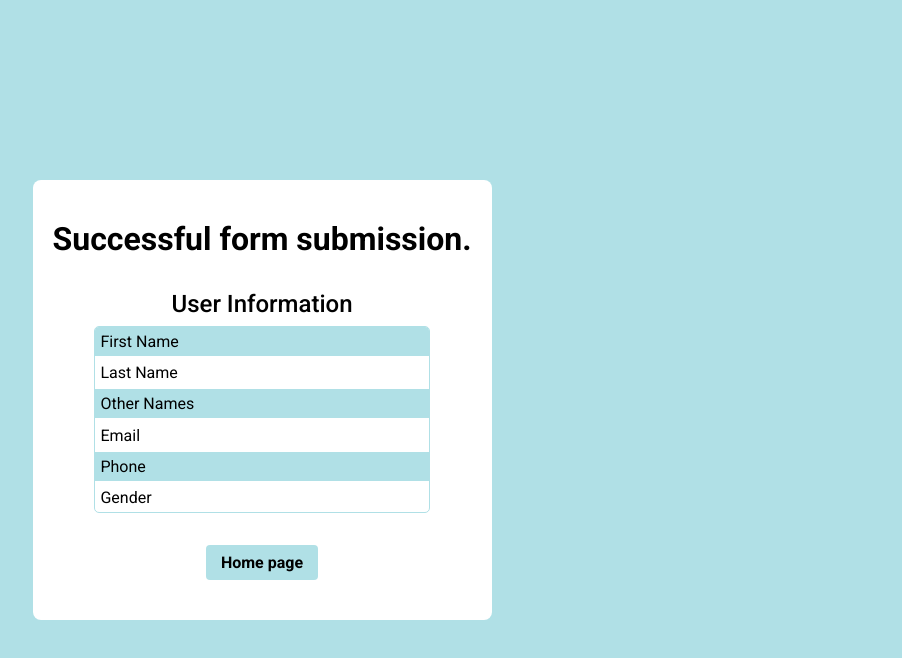
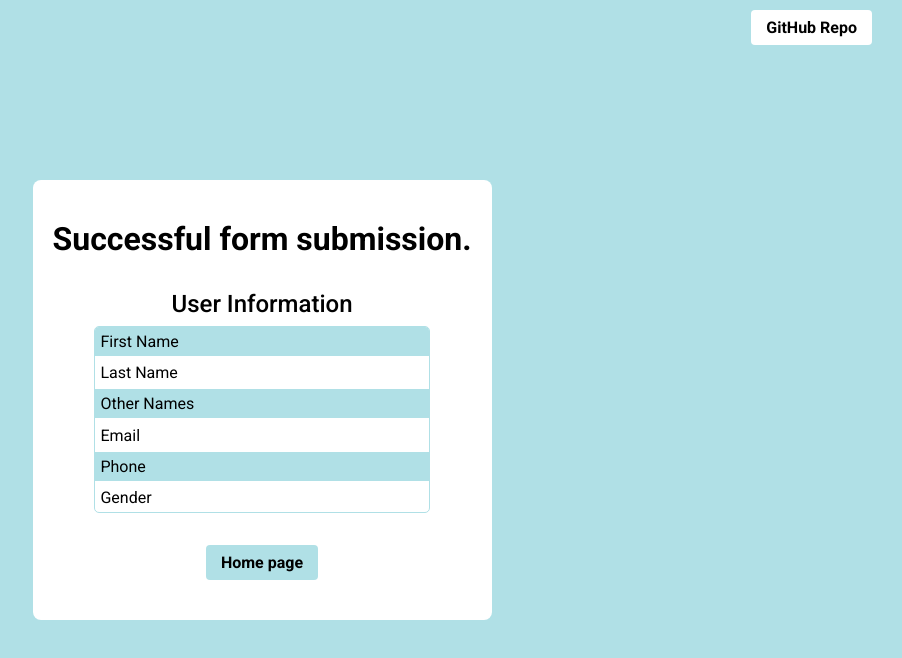
Before and after one commit to idiakeg/zuri_static_server, a website: page public/success.html in a window 1280 px wide. Shown: the whole page, without its empty margins (378-1280 px from the left). Drawn offline with Linux system fonts and the light colour scheme.

Commit message:
We Up for real this time

```diff
--- a/public/success.html
+++ b/public/success.html
@@ -8,6 +8,12 @@
         <title>Zuri File Submission</title>
     </head>
     <body>
+        <a
+            class="github_repo"
+            href="https://github.com/idiakeg/zuri_static_server"
+            target="_blank"
+            >GitHub Repo</a
+        >
         <div class="success_container">
             <h1>Successful form submission.</h1>
             <div class="user">
```
